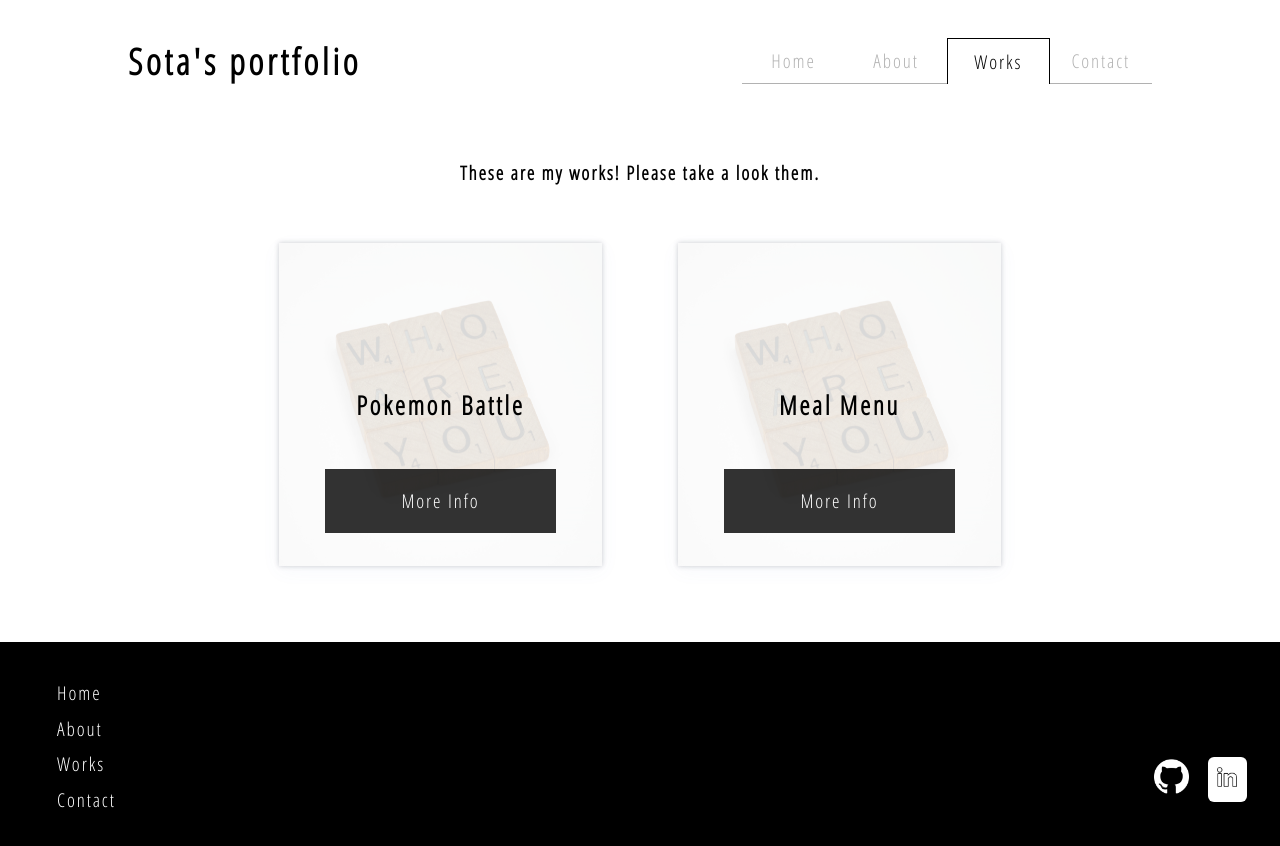
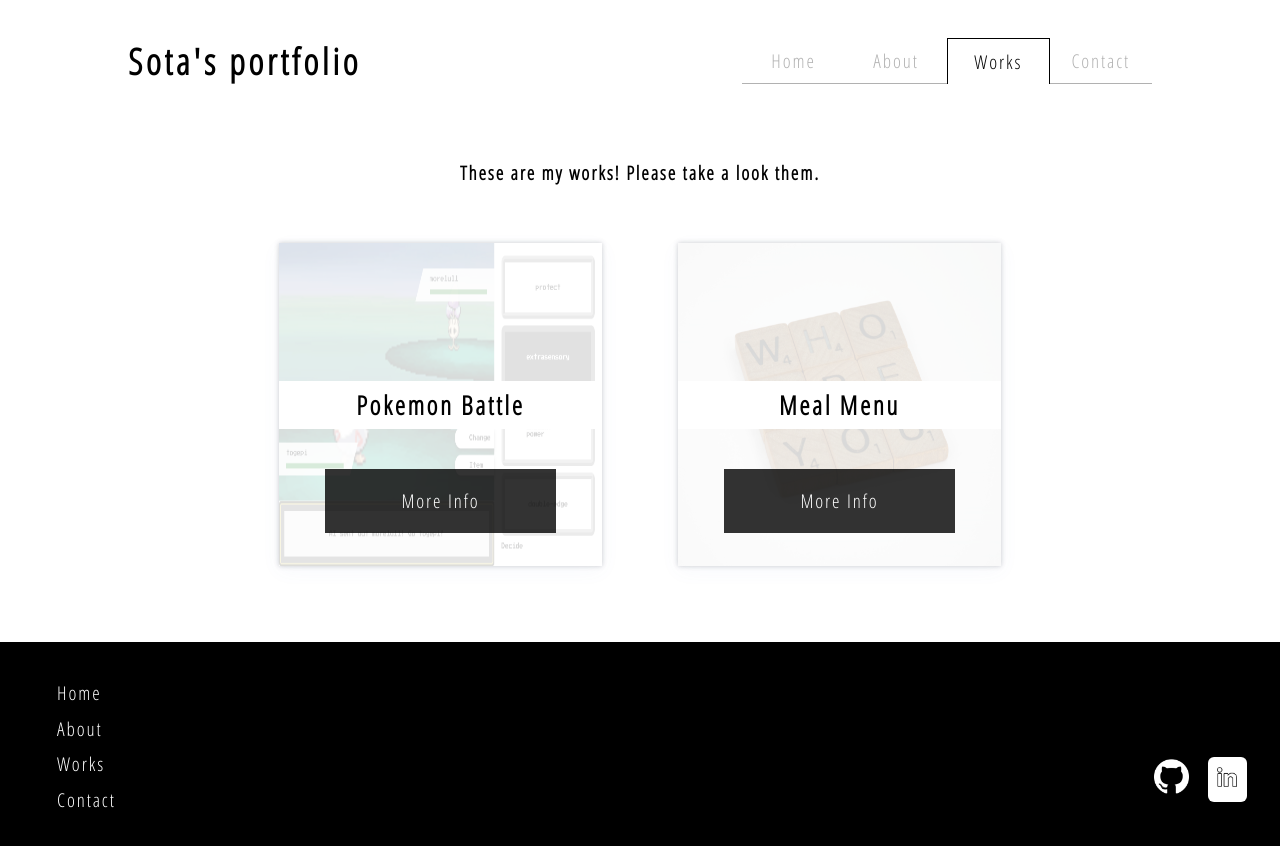
Before and after one commit to Sota-hub/portfolio, a Next.js app: page /works in a window 1280 px wide. Shown: the top 846 px of the page. Built offline with nearby package versions, Linux system fonts and the light colour scheme; a web font is replaced by a local one.

Commit message:
change demo images to pokemon images

```diff
--- a/component/about/HistorySkill.js
+++ b/component/about/HistorySkill.js
@@ -12,6 +12,7 @@
 import MySQL from "../../public/mysql.png";
 
 import workPic from "../../public/aboutMe.jpg";
+import PokemonImageBattle from "../../public/poke_battle.png";
 
 import Skill from "./Skill";
 import History from "./History";
@@ -123,7 +124,7 @@
         "This app is able to play Pokemon on the browser. I created this app with a few people",
       points: ["Choose pokemon", "Decide move", "Change Pokemon", "Use Item"],
       // information for my work
-      image: workPic,
+      image: PokemonImageBattle,
       language: ["React", "Redux", "JS"],
       link: "https://poke-battle.netlify.app/",
     },
--- a/component/works/WorkList.js
+++ b/component/works/WorkList.js
@@ -2,12 +2,13 @@
 
 import Work from "./Work";
 import classes from "../../styles/works.module.scss";
+import PokemonImageBattle from "../../public/poke_battle.png";
 
 const works = [
   {
     id: 1,
     title: "Pokemon Battle",
-    image: AboutMe,
+    image: PokemonImageBattle,
     params: "/pokemon",
   },
   {
--- a/styles/about.module.scss
+++ b/styles/about.module.scss
@@ -103,6 +103,7 @@
 .history_image {
   display: block;
   margin: 2em 0;
+  box-shadow: rgba(0, 0, 0, 0.15) 2.4px 2.4px 3.2px;
   @media screen and (min-width: $laptop_screen) {
     max-width: 60%;
   }
--- a/styles/works.module.scss
+++ b/styles/works.module.scss
@@ -50,6 +50,10 @@
 .title_style {
   @include absolute_position(50%);
   @include decoration_on_image();
+  background-color: #fff;
+  padding: 6px 0;
+  width: 100%;
+  text-align: center;
   @media screen and (min-width: $laptop_screen) {
     font-size: 26px;
   }
```
